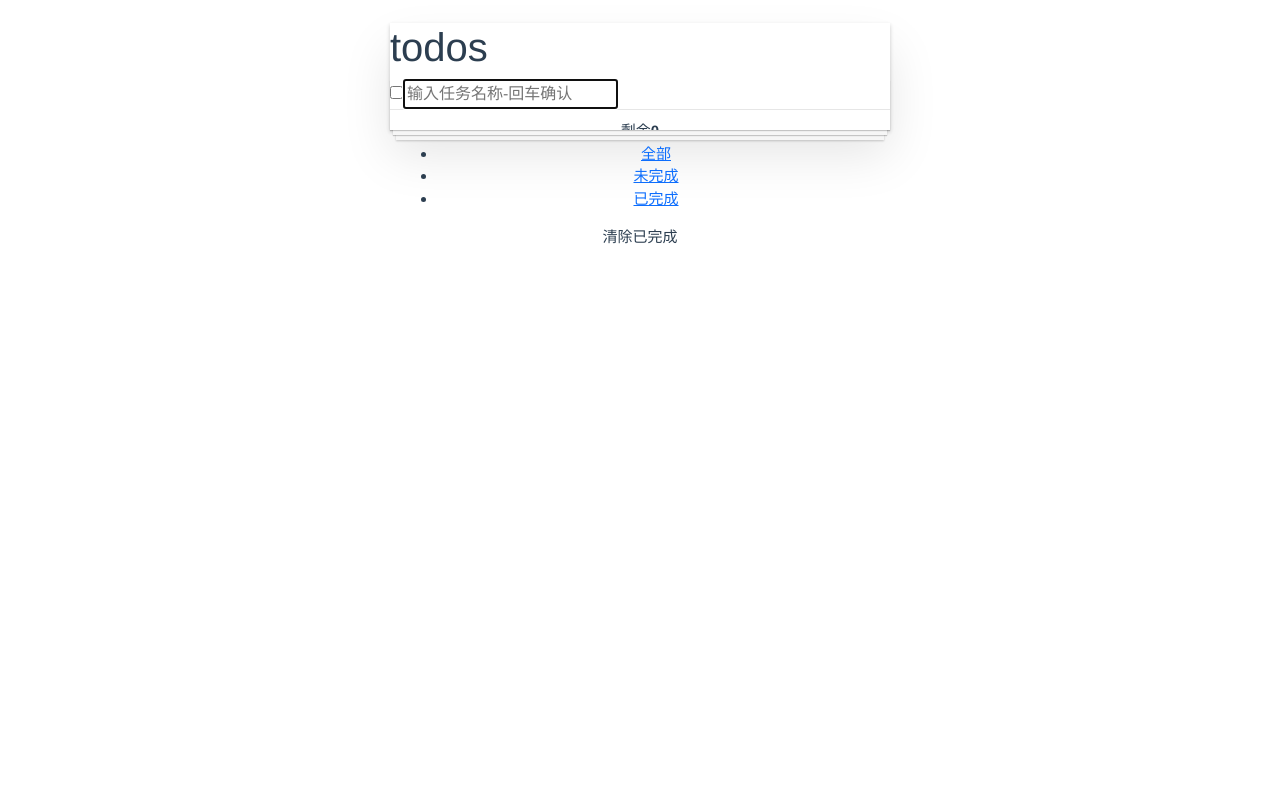
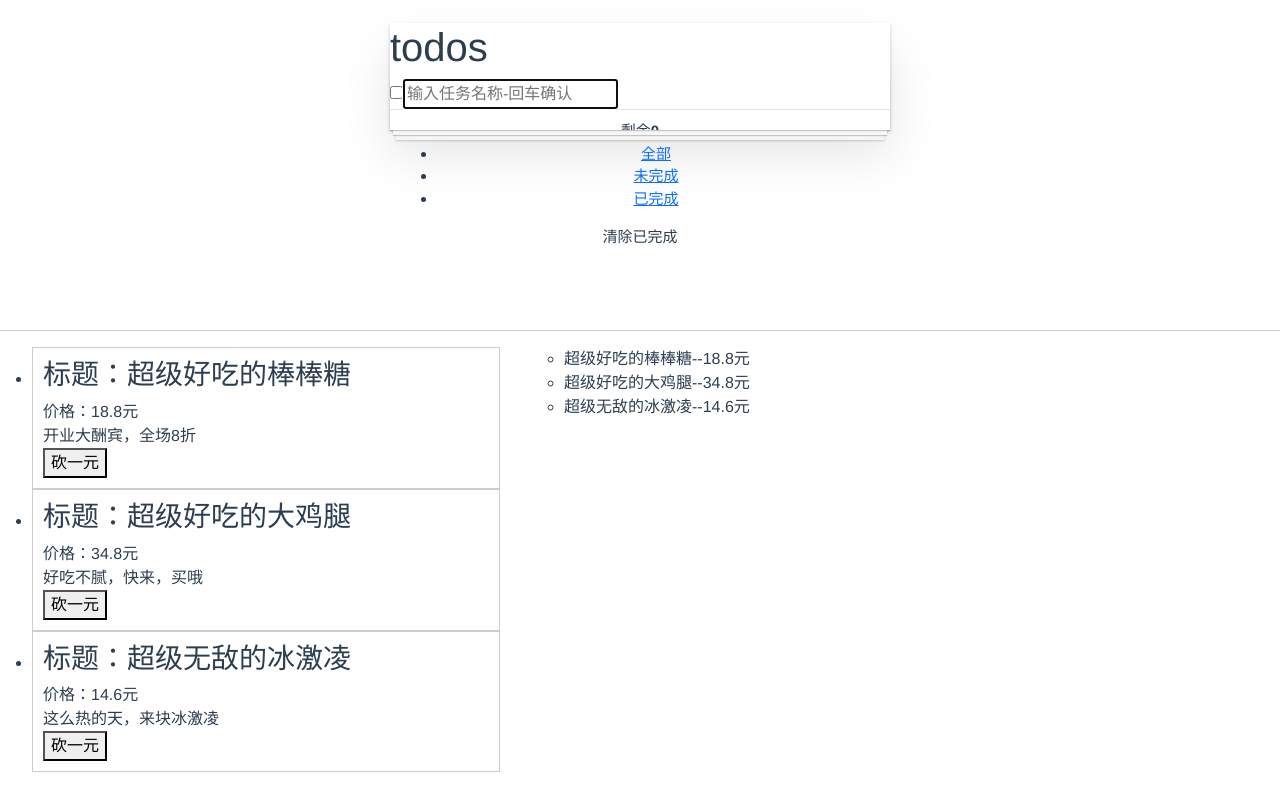
Before and after one commit to AaronGod/vueLearn, a Vue app: page / in a window 1280 px wide. Shown: the part 1709-2509 px from the top of the page. Before the commit the page ends 2039 px from the top, so only its background shows below. Built offline with nearby package versions, Linux system fonts and the light colour scheme; the HTML template or start-up script is replaced by a standard one.

Commit message:
事件总线--组件通讯，并结合子父组件通讯的例子

```diff
--- a/src/App.vue
+++ b/src/App.vue
@@ -10,7 +10,8 @@
   <StudentManager />
   <hr>
   <TodoList />
-
+  <hr>
+  <my-product />
   </div>
 </template>
 
@@ -22,11 +23,11 @@ import LoveSum from './components/LoveSum.vue'
 import MobileNav from './components/MobileNav.vue'
 import StudentManager from './components/StudentManager.vue'
 import TodoList from './components/TodoList.vue'
-
+import MyProduct from './components/eventBus/MyProduct.vue'
 export default {
   name: 'App',
   components: {
-   BrandManage, CheckBox, BuyBooks,LoveSum,MobileNav, StudentManager,TodoList
+   BrandManage, CheckBox, BuyBooks,LoveSum,MobileNav, StudentManager,TodoList, MyProduct
   }
 }
 </script>
--- /dev/null
+++ b/src/EventBus/index.js
@@ -0,0 +1,4 @@
+import Vue from 'vue'
+
+// 导出空白vue对象
+export default new Vue()
--- /dev/null
+++ b/src/components/eventBus/Lsist.vue
@@ -0,0 +1,26 @@
+<template>
+  <ul>
+    <li v-for="(obj, index) in arr" :key="index">{{obj.title}}--{{obj.price}}元</li>
+  </ul>
+</template>
+
+<script>
+import eventBus from '../../EventBus'
+
+export default {
+  data(){
+    return {
+      arr: []
+    }
+  },
+  created(){
+    eventBus.$on('pushdata',(val)=>{
+      this.arr = val
+    })
+  }
+}
+</script>
+
+<style>
+
+</style>
--- /dev/null
+++ b/src/components/eventBus/MyProduct.vue
@@ -0,0 +1,71 @@
+<template>
+<div class="clearfix my-3">
+  <ul class="product">
+    <!-- 父向子传递 -->
+    <Product v-for="(obj, index) in list" :key="index" :index="index" @onePrice="jiage">
+       <h3>标题：{{obj.title}}</h3>
+      <div>价格：{{obj.price}}元</div>
+      <div>{{obj.info}}</div>
+
+    </Product>
+  </ul>
+  <ul class="list">
+    <List />
+  </ul>
+</div>
+
+</template>
+
+<script>
+import eventBus from '../../EventBus/index'
+
+import Product from './Product.vue'
+import List from './Lsist.vue'
+export default {
+  data(){
+    return {
+      list: [
+        {
+          title: '超级好吃的棒棒糖',
+          price: 18.8,
+          info: '开业大酬宾，全场8折'
+        },
+         {
+          title: '超级好吃的大鸡腿',
+          price: 34.8,
+          info: '好吃不腻，快来，买哦'
+        },
+         {
+          title: '超级无敌的冰激凌',
+          price: 14.6,
+          info: '这么热的天，来块冰激凌'
+        }
+      ]
+    }
+  },
+  components: {
+    Product,List
+  },
+  methods:{
+    jiage(index){
+      this.list[index].price = this.list[index].price>1 ? (this.list[index].price-1).toFixed(2) : this.list[index].price
+      // 使用eventbus传值， 传出的组件触发事件， 传入的组件监听事件
+      eventBus.$emit('pushdata',this.list)
+    }
+  },
+  mounted(){
+    eventBus.$emit('pushdata',this.list)
+  }
+}
+</script>
+
+<style scoped>
+  .product{
+    width: 500px;
+    float: left;
+  }
+  .list{
+    width: 300px;
+    float: left;
+  }
+</style>
--- /dev/null
+++ b/src/components/eventBus/Product.vue
@@ -0,0 +1,26 @@
+<template>
+  <li>
+   <slot></slot>
+   <button @click="oneFn">砍一元</button>
+  </li>
+</template>
+
+<script>
+
+export default {
+  props: ['index'],
+  methods:{
+    oneFn(){
+      // console.log(this.index)
+      this.$emit('onePrice',this.index)
+    }
+  }
+}
+</script>
+
+<style scoped>
+  li {
+    border: 1px solid #ccc;
+    padding: 10px;
+  }
+</style>
```
